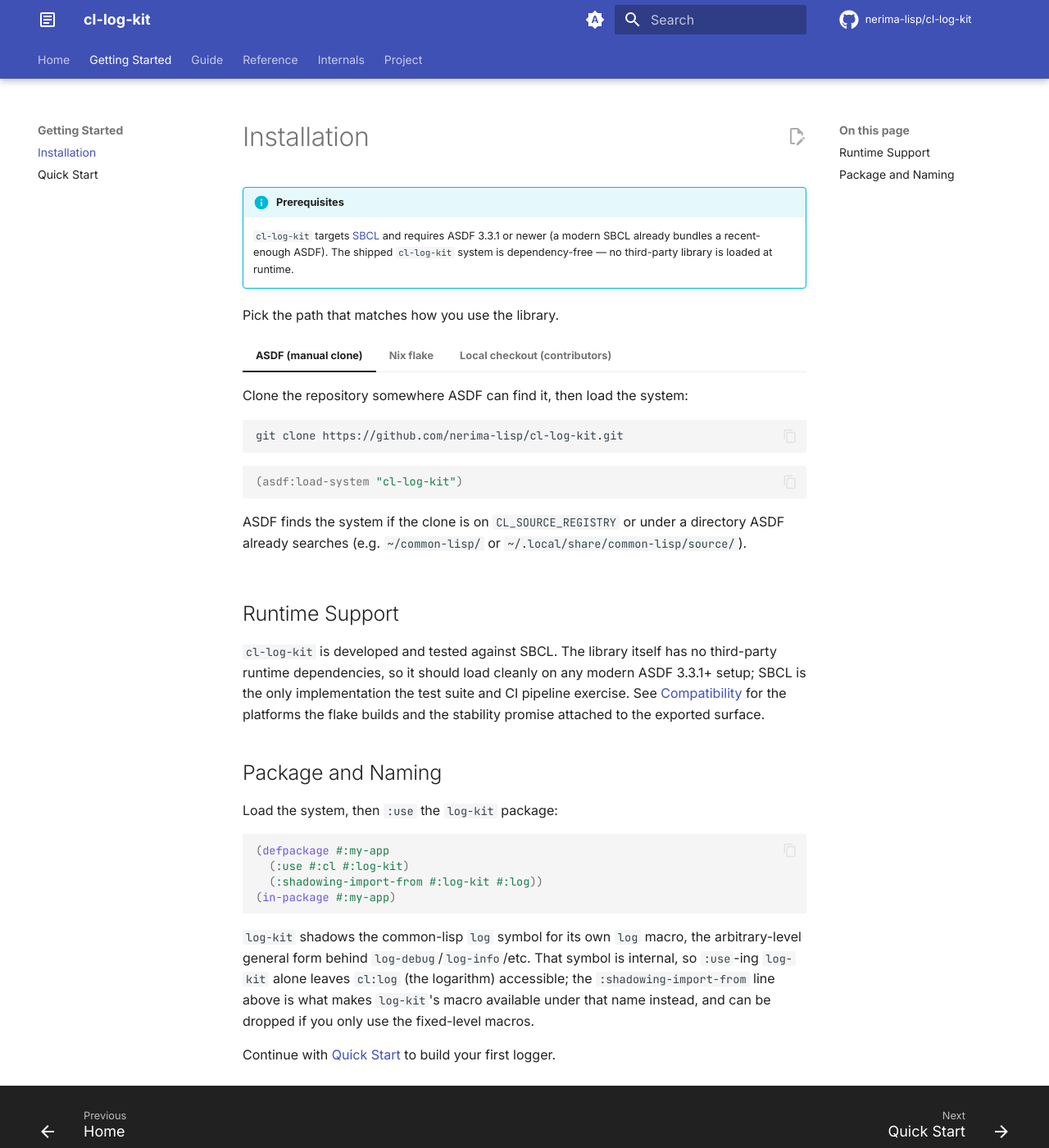
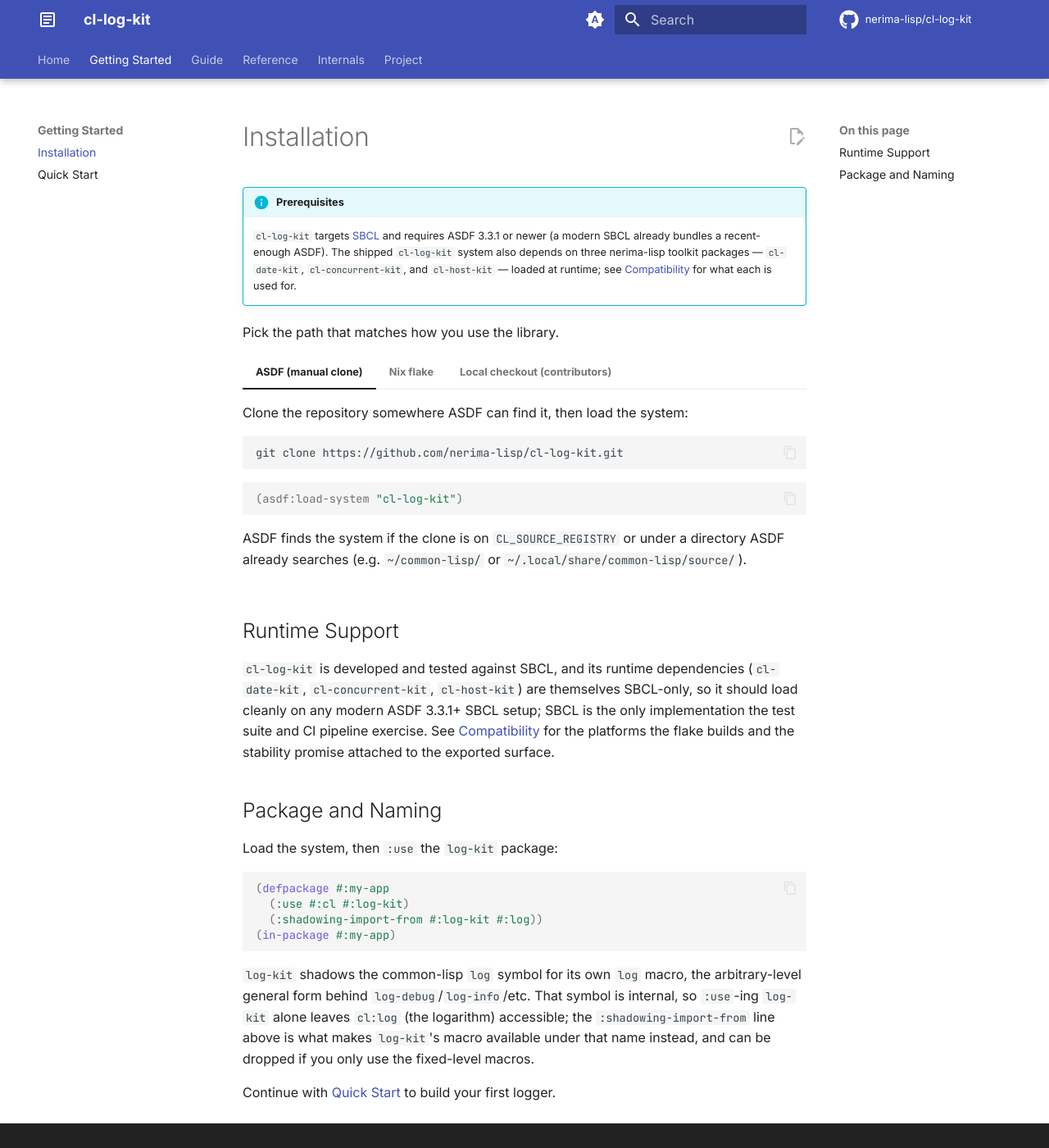
Before and after one commit to nerima-lisp/cl-log-kit, an MkDocs documentation site: the page built from docs/src/installation.md, in a window 1280 px wide and 1400 px high. Shown: the whole window at 82% size. Built offline with MkDocs 1.6.1 and Material for MkDocs 9.7.7, drawn with Linux system fonts in a browser that asks for light colours; comment, search, counter and statistics services are not loaded.

Commit message:
docs: update README/CHANGELOG/docs for the 2.0.0 dependency changes
Removes every "dependency-free"/"zero runtime dependencies" claim from
docs/src/index.md, installation.md, compatibility.md, development.md, and
mkdocs.yml, replacing them with the nerima-lisp toolkit family cl-log-kit
now depends on directly. CHANGELOG.md gains a full [2.0.0] entry (BREAKING/
Added/Changed/Fixed) folding in this pass's work alongside the prior
Unreleased entry it supersedes.

```diff
--- a/docs/mkdocs.yml
+++ b/docs/mkdocs.yml
@@ -15,7 +15,7 @@ strict: true
 
 site_name: cl-log-kit
 site_description: >-
-  A dependency-free, SBCL-only structured logging toolkit for Common Lisp.
+  An SBCL-only structured logging toolkit for Common Lisp.
 site_author: cl-log-kit contributors
 site_url: https://nerima-lisp.github.io/cl-log-kit/
 
--- a/docs/src/installation.md
+++ b/docs/src/installation.md
@@ -4,8 +4,10 @@
 
     `cl-log-kit` targets [SBCL](https://www.sbcl.org/) and requires ASDF
     3.3.1 or newer (a modern SBCL already bundles a recent-enough ASDF). The
-    shipped `cl-log-kit` system is dependency-free — no third-party library
-    is loaded at runtime.
+    shipped `cl-log-kit` system also depends on three nerima-lisp toolkit
+    packages — `cl-date-kit`, `cl-concurrent-kit`, and `cl-host-kit` — loaded
+    at runtime; see [Compatibility](compatibility.md) for what each is used
+    for.
 
 Pick the path that matches how you use the library.
 
@@ -64,16 +66,17 @@ Pick the path that matches how you use the library.
     `run-tests.lisp` and `run-coverage.lisp` also work
     without Nix — see [Development](development.md) for the direct
     `CL_SOURCE_REGISTRY` invocation. `cl-log-kit/test` requires `cl-weave`
-    1.0.0 or newer and `cl-json-kit` 1.0.0 or newer; the flake pins both, so
+    1.1.0 or newer and `cl-json-kit` 1.0.1 or newer; the flake pins both, so
     only a hand-managed `CL_SOURCE_REGISTRY` can point at an older checkout.
 
 ## Runtime Support
 
-`cl-log-kit` is developed and tested against SBCL. The library itself has no
-third-party runtime dependencies, so it should load cleanly on any modern
-ASDF 3.3.1+ setup; SBCL is the only implementation the test suite and CI
-pipeline exercise. See [Compatibility](compatibility.md) for the platforms
-the flake builds and the stability promise attached to the exported surface.
+`cl-log-kit` is developed and tested against SBCL, and its runtime
+dependencies (`cl-date-kit`, `cl-concurrent-kit`, `cl-host-kit`) are
+themselves SBCL-only, so it should load cleanly on any modern ASDF 3.3.1+
+SBCL setup; SBCL is the only implementation the test suite and CI pipeline
+exercise. See [Compatibility](compatibility.md) for the platforms the flake
+builds and the stability promise attached to the exported surface.
 
 ## Package and Naming
 
```
Also changed, not shown: docs/src/compatibility.md (+4 -3 lines), docs/src/development.md (+6 -4 lines), docs/src/index.md (+7 -5 lines), CHANGELOG.md.
